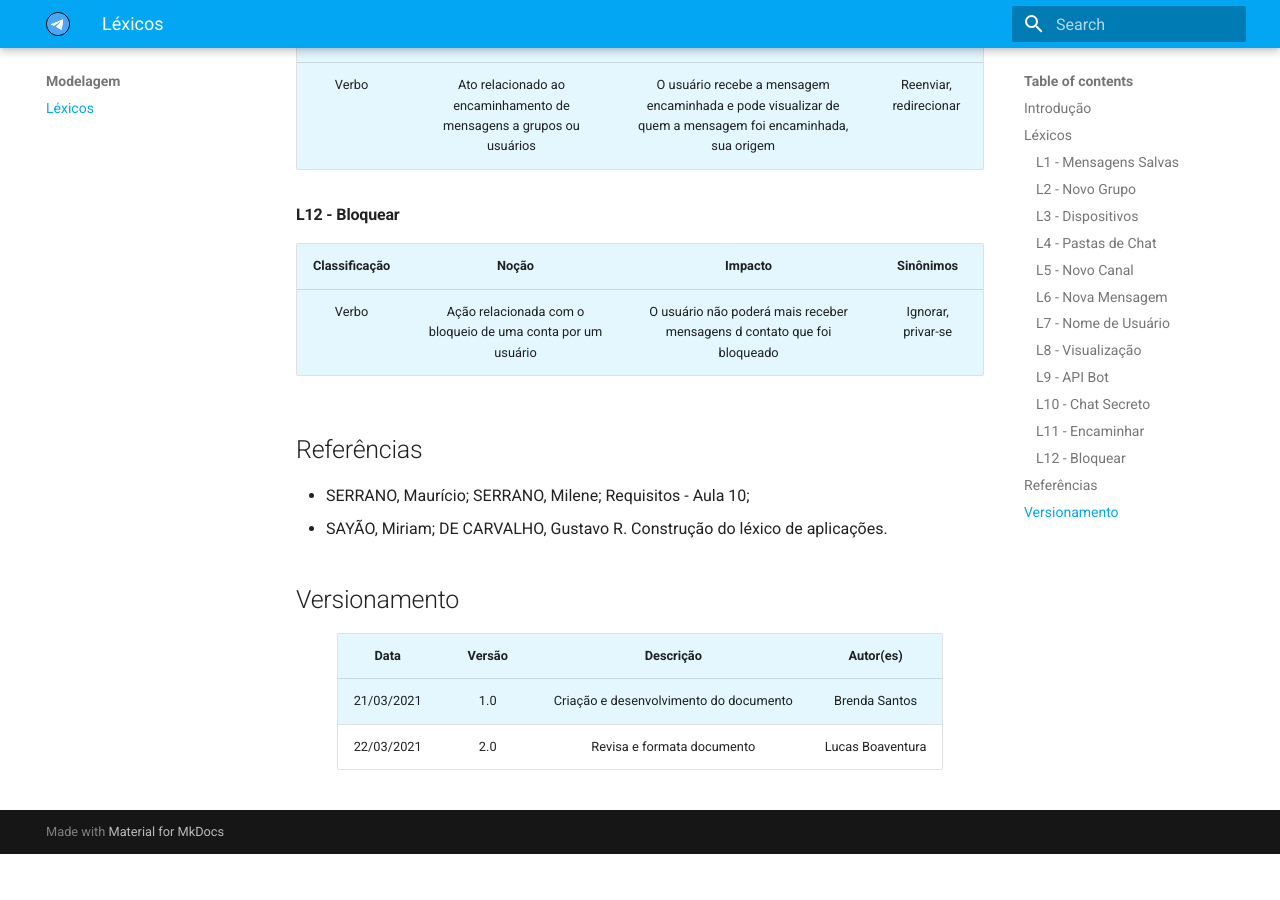
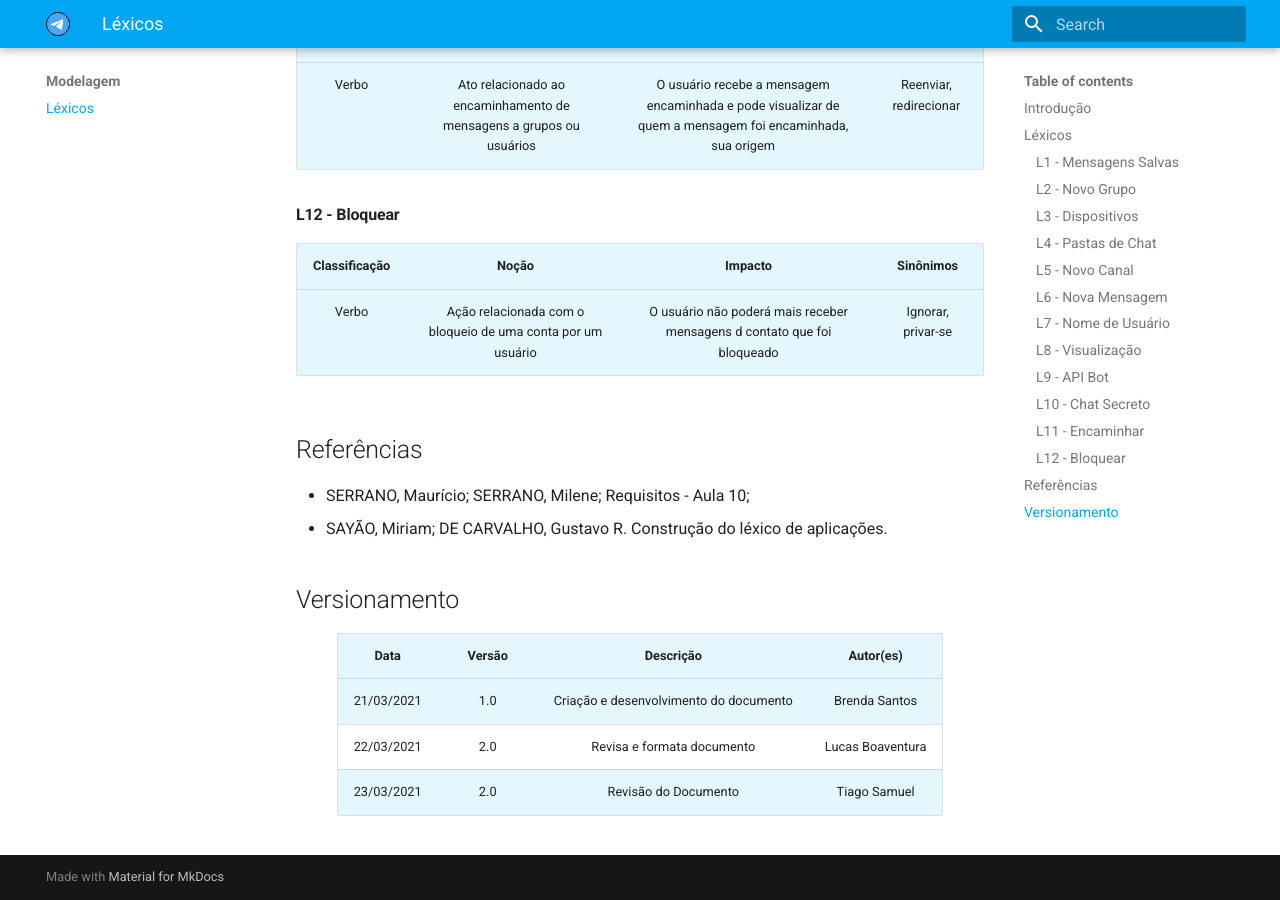
Before and after one commit to Requisitos-de-Software/2020.2-Telegram, an MkDocs documentation site: the page built from docs/modelagem/lexicos.md, in a window 1280 px wide and 900 px high, scrolled down 2978 px. Built offline with MkDocs 1.6.1 and Material for MkDocs 9.7.7, drawn with Linux system fonts in a browser that asks for light colours; before the commit the page ends 3832 px from its top, so only the background shows below that.

Commit message:
Revisa documento

```diff
--- a/docs/modelagem/lexicos.md
+++ b/docs/modelagem/lexicos.md
@@ -76,3 +76,4 @@
 | :--------: | :----: | :------------------------------------: | :-----------: |
 | 21/03/2021 |  1.0   | Criação e desenvolvimento do documento | Brenda Santos |
 | 22/03/2021 |  2.0   | Revisa e formata documento | Lucas Boaventura |
+| 23/03/2021 |  2.0   | Revisão do Documento | Tiago Samuel |
```
